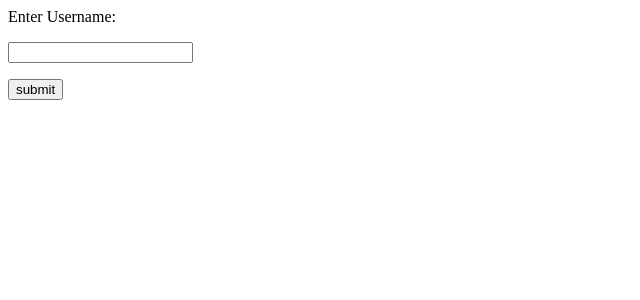
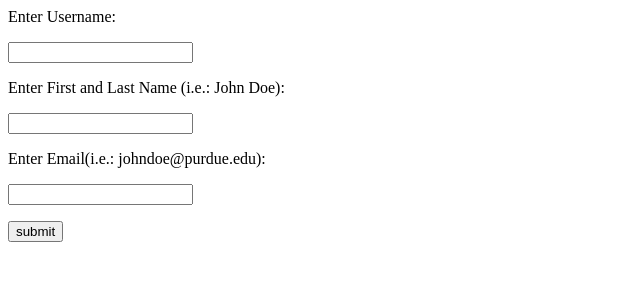
Before and after one commit to srayan00/Mockbusters, a Flask app: page /signup in a window 1280 px wide. Shown: the top 300 px of the page, without its empty margins (0-640 px from the left). Run offline with Flask 2, Linux system fonts and the light colour scheme.

Commit message:
signup is done (yuh)

```diff
--- a/app.py
+++ b/app.py
@@ -14,10 +14,19 @@ from flask import Flask, redirect, url_for, request, render_template
 
 app = Flask(__name__)
 
+add_customer = """
+    INSERT INTO Customer(customer_id, customer_name, customer_email)
+    VALUES('%s','%s', '%s');
+    """
 
-@app.route('/success/<count>/<user>')
-def success(count, user):
+@app.route('/success/<count>/<user>/<name>/<email>')
+def success(count, user, name, email):
    if count == '0':
+      cnx = sqlite3.connect('Mockbusters.db')
+      curs = cnx.cursor()
+      curs.execute(add_customer % (user, name, email))
+      cnx.commit()
+      curs.close()
       return 'Successfully created username: ' + user
    else:
       return 'oops! username already exists, please go back and try again.'
@@ -38,7 +47,7 @@ def signup():
       count = curs.fetchall()
       cnx.commit()
       curs.close()
-      return redirect(url_for('success',count = count[0][0], user=user))
+      return redirect(url_for('success',count = count[0][0], user=user, name=str(request.form['un']), email=str(request.form['em'])))
    curs.close()
    return render_template('signup.html')
 
--- a/templates/signup.html
+++ b/templates/signup.html
@@ -3,6 +3,10 @@
       <form action = "http://127.0.0.1:5000/signup" method = "POST">
          <p>Enter Username:</p>
          <p><input type = "text" name = "nm" /></p>
+         <p>Enter First and Last Name (i.e.: John Doe):</p>
+         <p><input type = "text" name = "un" /></p>
+         <p>Enter Email(i.e.: johndoe@purdue.edu):</p>
+         <p><input type = "text" name = "em" /></p>
          <p><input type = "submit" value = "submit" /></p>
       </form>
    </body>
```
Also changed, not shown: Mockbusters.db.
